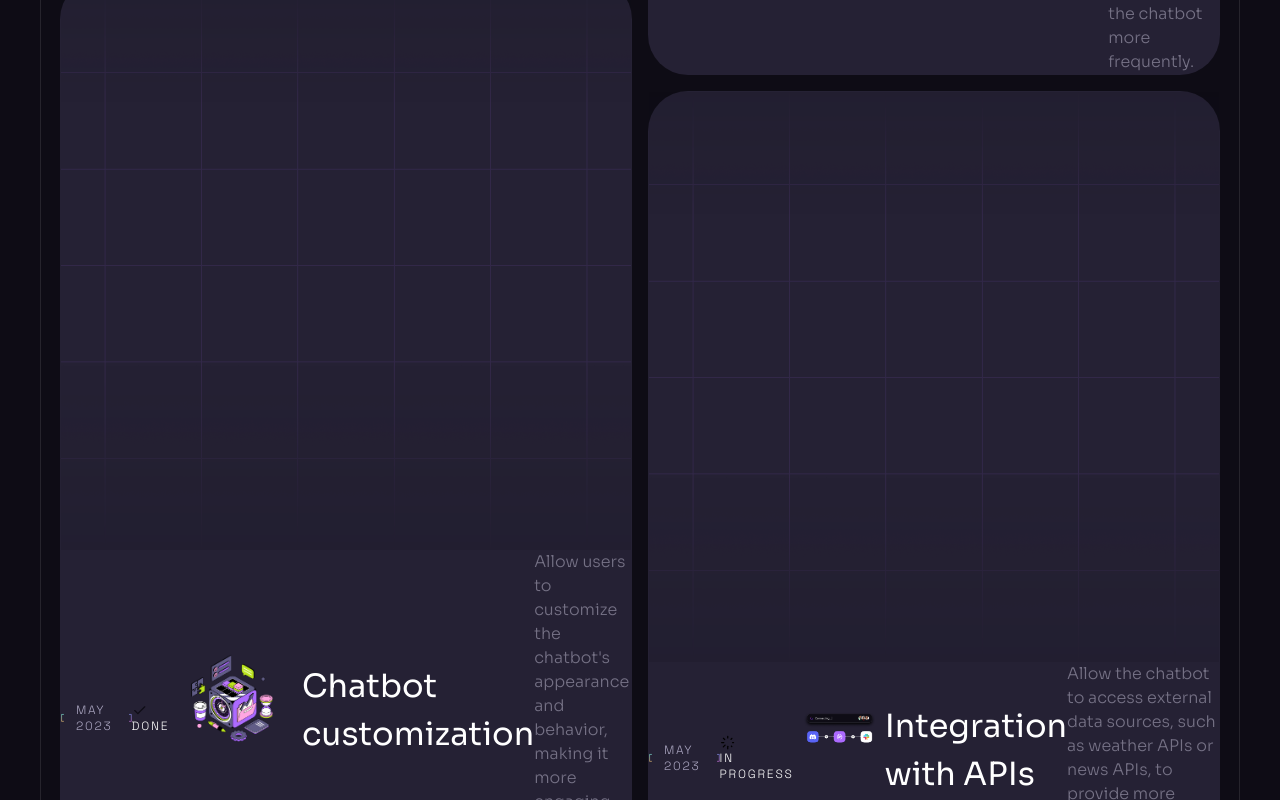
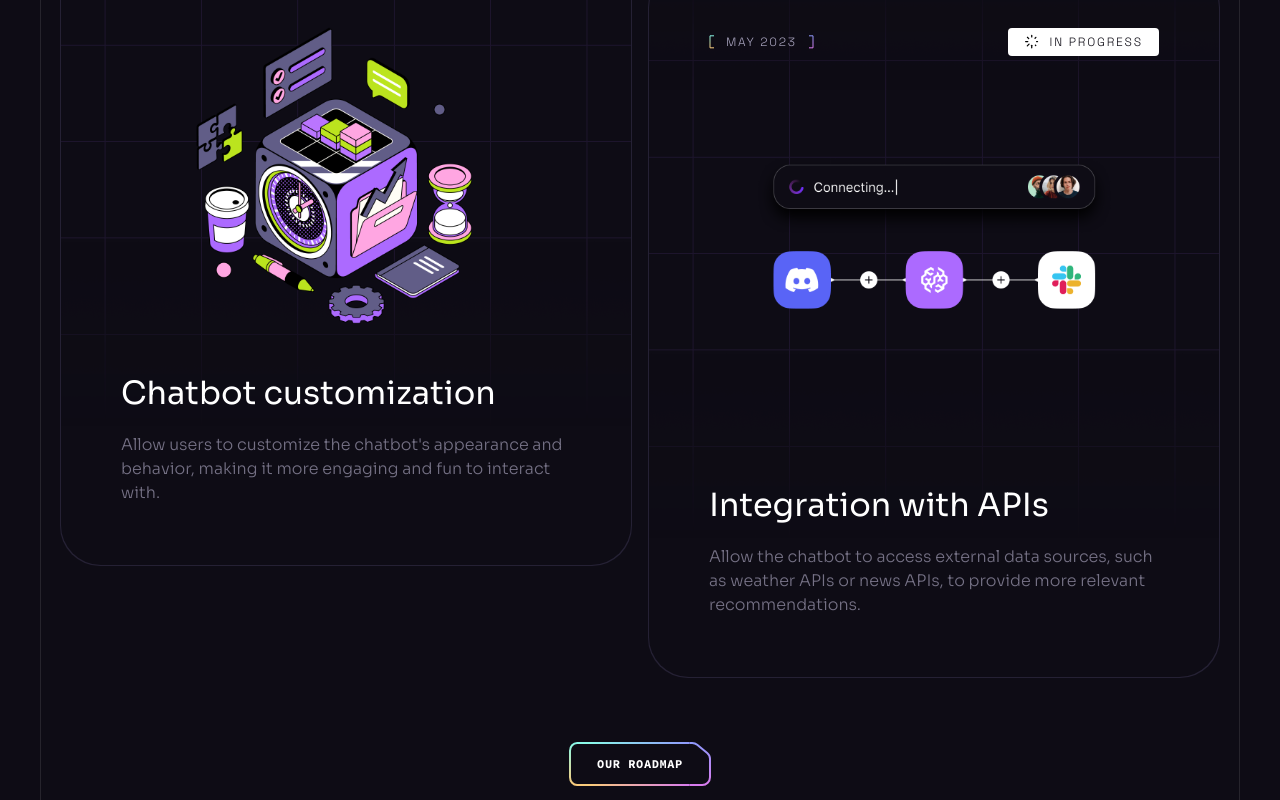
Before and after one commit to itsTari/brainWave, a React (Vite) app: page / in a window 1280 px wide. Shown: the part 8300-9100 px from the top of the page. Built offline with nearby package versions, Linux system fonts and the light colour scheme.

Commit message:
wrap up the Roadmap component

```diff
--- a/src/components/Roadmap.jsx
+++ b/src/components/Roadmap.jsx
@@ -1,5 +1,6 @@
 import { check2, grid, loading, loading1 } from "../assets"
 import { roadmap } from "../constant"
+import Button from "./Button"
 import Heading from "./Heading"
 import Section from "./Section"
 import Tagline from "./Tagline"
@@ -14,30 +15,33 @@ const Roadmap = () => {
                     const status = item.status === 'done'? 'Done':'In Progress';
                     return(
                         <div key={item.id} className={`md:flex even:md:translate-y-[7rem] p-0.25 rounded-[2.5rem] ${item.colorful ? 'bg-conic-gradient' : 'bg-n-6'}`}>
-                            <div>
-                                <div>
+                            <div className="relative p-8 bg-n-8 rounded-[2.5rem] overflow-hidden xl:p-15 max">
+                                <div className="absolute top-0 left-0 max-w-full">
                                     <img src={grid} className="w-full" width={550} height={550} alt="grid"/>
                                 </div>
                                 <div className="relative z-1">
-                                    <div className="flex items-center justify-between">
+                                    <div className="flex items-center justify-between mb-8 md:mb-20">
                                         <Tagline>{item.date}</Tagline>
-                                        <div>
+                                        <div className="flex items-center px-4 py-1.5 bg-n-1 rounded text-n-8">
                                             <img src={item.status === 'done'? check2 : loading1} className="mr-2.5" width={16} height={16} alt={status}/>
                                             <div className="tagline">
                                                 {status}
                                             </div>
                                         </div>
-                                        <div className="mb-10">
-                                            <img src={item.imageUrl} className="w-full" width={630} height={420} alt={item.title}/>
-                                        </div>
-                                        <h4 className="h4 mb-4">{item.title}</h4>
-                                        <p className="body-2 text-n-4">{item.text}</p>
                                     </div>
+                                    <div className="mb-10">
+                                        <img src={item.imageUrl} className="w-full" width={630} height={420} alt={item.title}/>
+                                     </div>
+                                    <h4 className="h4 mb-4">{item.title}</h4>
+                                    <p className="body-2 text-n-4">{item.text}</p>
                                 </div>
                             </div>
                         </div>
                     )
                 })}
+            </div>
+            <div className="flex justify-center mt-12 md:mt-[4rem]">
+                <Button className=''>Our Roadmap</Button>
             </div>
         </div>
     </Section>
```
